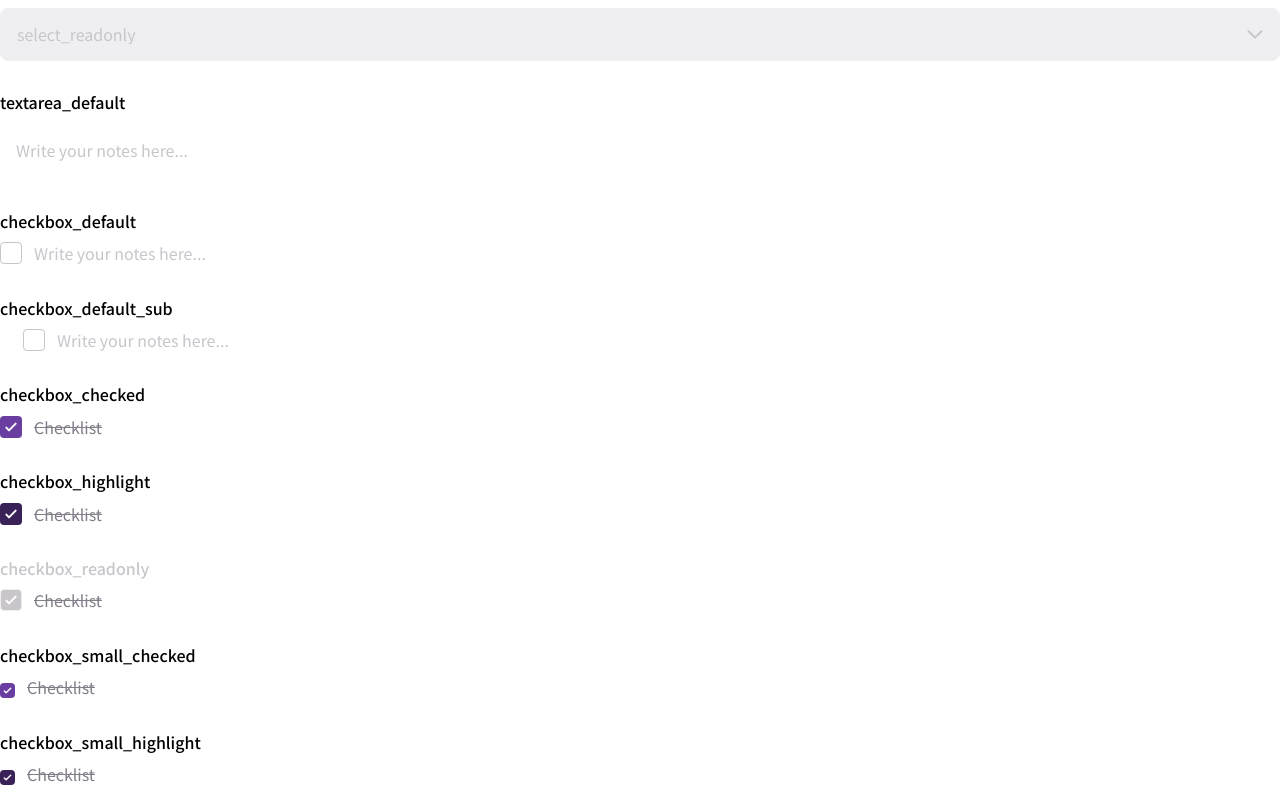
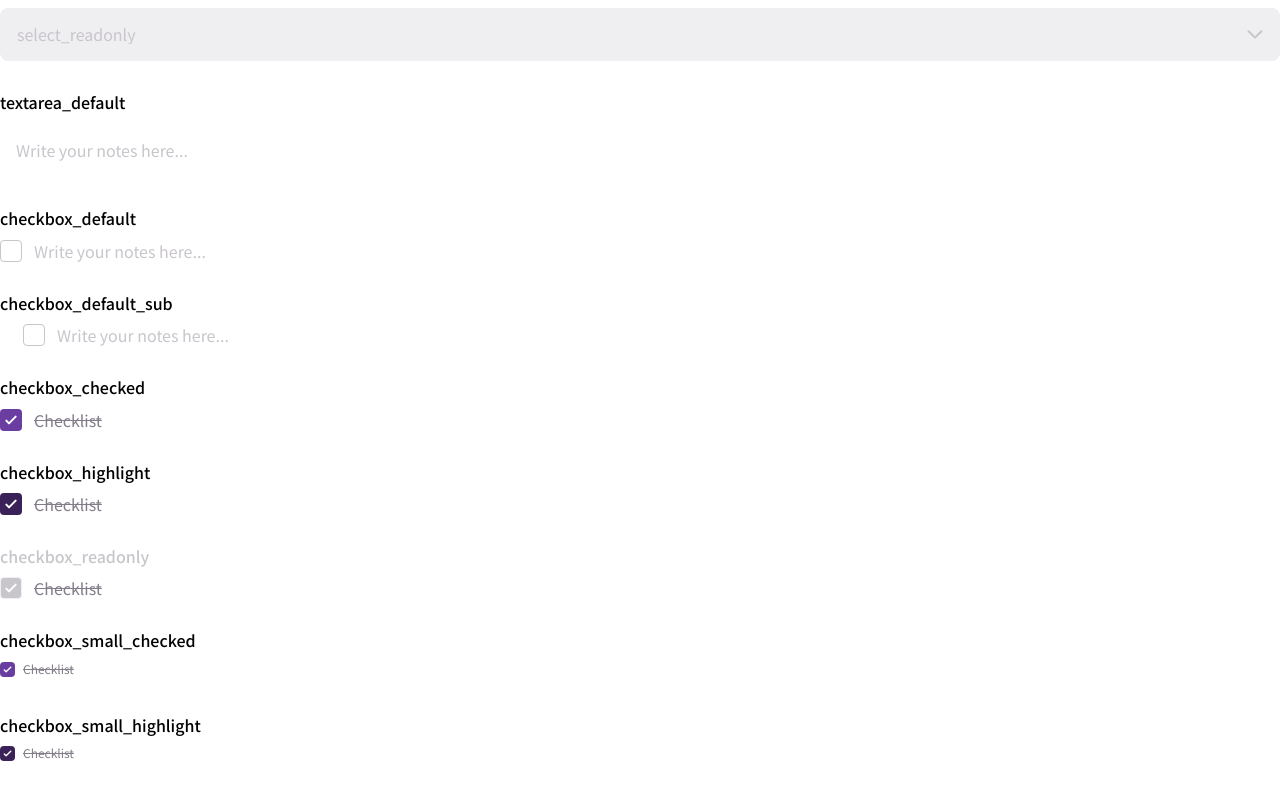
Before and after one commit to the51DT/inside_project, a Vue app: page / in a window 1280 px wide. Shown: the part 2087-2880 px from the top of the page. Built offline with nearby package versions, Linux system fonts and the light colour scheme.

Commit message:
인풋, 태그 컴포넌트 업데이트

```diff
--- a/src/assets/scss/modules/_input-field.scss
+++ b/src/assets/scss/modules/_input-field.scss
@@ -5,6 +5,8 @@
     width: 100%;
     &__wrap {
       position: relative;
+      display: flex;
+      align-items: start;
     }
     &__input {
       -webkit-appearance: none;
@@ -70,6 +72,18 @@
             background-color: $primary-dark;
           }
         }
+        &--label {
+          position: absolute;
+          width: 0;
+          height: rem(22px);
+          &--small {
+            height: rem(15px);
+          }
+          &.on {
+            width: 100%;
+            height: 100%;
+          }
+        }
       }
       &[readonly]:focus {
         box-shadow: none;
@@ -112,6 +126,11 @@
         height: rem(22px);
         &--sub {
           width: calc(100% - rem(58px));
+        }
+        &--small {
+          margin-left: rem(8px);
+          font-size: rem(12px);
+          line-height: rem(14.52px);
         }
       }
       &.checked {
--- a/src/assets/scss/modules/_tag.scss
+++ b/src/assets/scss/modules/_tag.scss
@@ -33,6 +33,7 @@
       background-position: center center;
       background-size: contain;
       background-repeat: no-repeat;
+      border: none;
     }
   }
 }
--- a/src/components/fragments/TagCmp.vue
+++ b/src/components/fragments/TagCmp.vue
@@ -5,7 +5,7 @@
     color === 'white' ? 'tag--white' : ''
   ]">
     {{ text }}
-    <div v-if="del" class="tag__del" @click="deleteTag"></div>
+    <button v-if="del" class="tag__del" @click="deleteTag"></button>
   </div>
 </template>
 
--- a/src/components/fragments/inputField.vue
+++ b/src/components/fragments/inputField.vue
@@ -122,7 +122,8 @@
           checked
             ? 'inputField__text inputField__text--side checked'
             : 'inputField__text inputField__text--side',
-          sub ? 'inputField__text--side--sub' : ''
+          sub ? 'inputField__text--side--sub' : '',
+          size === 'small' ? 'inputField__text--side--small' : ''
         ]"
         :id="id + '__text'"
         :name="name"
@@ -136,6 +137,9 @@
       <label
         :for="id"
         :class="[
+          type === 'checkbox' ? 'inputField__input__checkbox--label' : '',
+          type === 'checkbox' && checked ? 'on' : '',
+          type === 'checkbox' && size === 'small' ? 'inputField__input__checkbox--label--small' : '',
           type === 'file' ? 'inputField__file--label' : '',
           type === 'toggle' ? 'inputField__toggle--label' : '',
           type === 'toggle' && color === 'highlight'
@@ -206,6 +210,7 @@ export default {
     checkedText: function (el) {
       const target = el.currentTarget
       const input = target.nextElementSibling
+      const label = input.nextElementSibling
       if (input.value.length === 0) {
         target.checked = false
       }
@@ -215,8 +220,10 @@ export default {
         input.classList.remove('checked')
       }
       if (target.checked === true) {
+        label.classList.add('on')
         input.readOnly = true
       } else {
+        label.classList.remove('on')
         input.readOnly = false
       }
       if (target.readOnly === true) {
```
